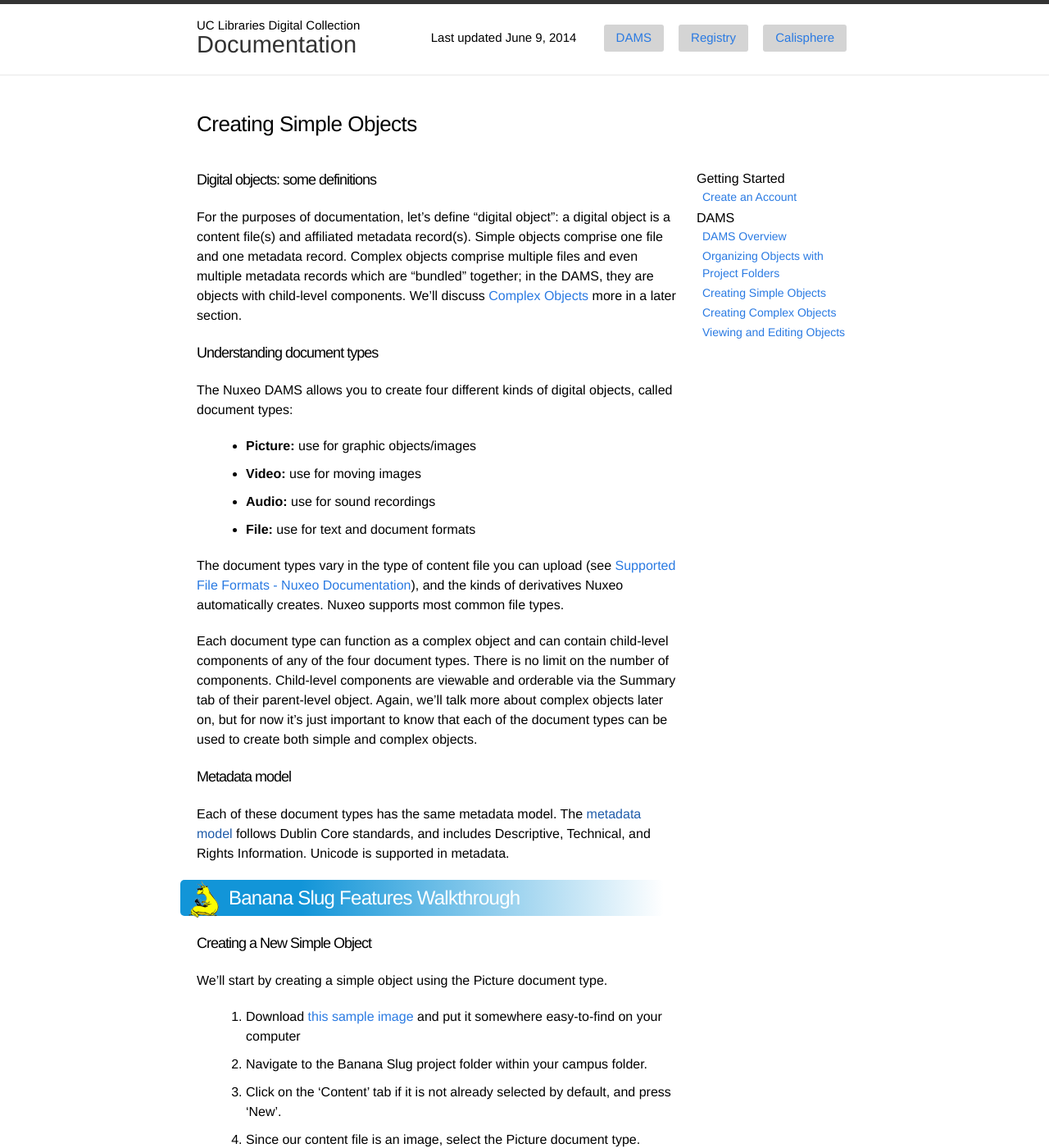
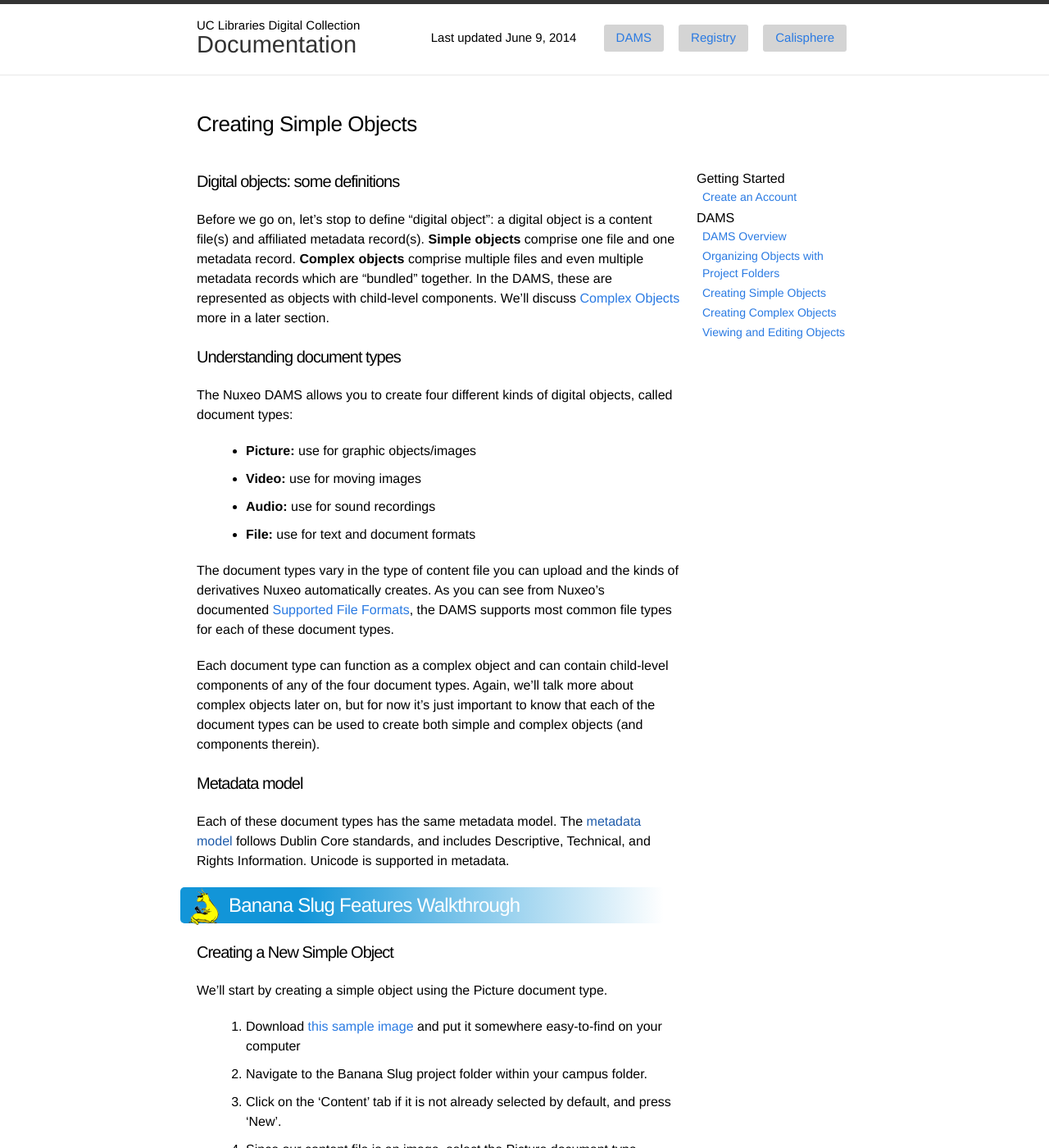
Before and after one commit to ucldc/ucldc-docs, a Jekyll site: the page built from docs/dams/create-objects.md, in a window 1280 px wide and 1400 px high. Shown: the whole window at 82% size. Built offline with Jekyll 4.4.1, drawn with Linux system fonts in a browser that asks for light colours; nearby versions of some CDN libraries; some of the changed text lies outside the part shown.

Commit message:
Update create-objects.md

```diff
--- a/docs/dams/create-objects.md
+++ b/docs/dams/create-objects.md
@@ -6,31 +6,31 @@
 permalink: /create-objects/
 ---
 
-#### Digital objects: some definitions
+### Digital objects: some definitions
 
-For the purposes of documentation, let's define "digital object": a digital object is a content file(s) and affiliated metadata record(s). Simple objects comprise one file and one metadata record. Complex objects comprise multiple files and even multiple metadata records which are "bundled" together; in the DAMS, they are objects with child-level components. We'll discuss [Complex Objects]({{ site.url }}{{ site.url }}/docs/dams/complex-objects/) more in a later section.
+Before we go on, let's stop to define "digital object": a digital object is a content file(s) and affiliated metadata record(s). <b>Simple objects</b> comprise one file and one metadata record. <b>Complex objects</b> comprise multiple files and even multiple metadata records which are "bundled" together. In the DAMS, these are represented as objects with child-level components. We'll discuss [Complex Objects]({{ site.url }}{{ site.url }}/docs/dams/complex-objects/) more in a later section.
 
 
-#### Understanding document types
+### Understanding document types
 
 The Nuxeo DAMS allows you to create four different kinds of digital objects, called document types:
 
-- **Picture:** use for graphic objects/images
-- **Video:** use for moving images
-- **Audio:** use for sound recordings
-- **File:** use for text and document formats
+- **<b>Picture:</b>** use for graphic objects/images
+- **<b>Video:</b>** use for moving images
+- **<b>Audio:</b>** use for sound recordings
+- **<b>File:</b>** use for text and document formats
 
-The document types vary in the type of content file you can upload (see <a href="http://doc.nuxeo.com/display/public/USERDOC/Supported+File+Formats" target="_blank">Supported File Formats - Nuxeo Documentation</a>), and the kinds of derivatives Nuxeo automatically creates. Nuxeo supports most common file types.
+The document types vary in the type of content file you can upload and the kinds of derivatives Nuxeo automatically creates. As you can see from Nuxeo's documented <a href="http://doc.nuxeo.com/display/public/USERDOC/Supported+File+Formats" target="_blank">Supported File Formats</a>, the DAMS supports most common file types for each of these document types.
 
-Each document type can function as a complex object and can contain child-level components of any of the four document types. There is no limit on the number of components. Child-level components are viewable and orderable via the Summary tab of their parent-level object. Again, we'll talk more about complex objects later on, but for now it's just important to know that each of the document types can be used to create both simple and complex objects.
+Each document type can function as a complex object and can contain child-level components of any of the four document types. Again, we'll talk more about complex objects later on, but for now it's just important to know that each of the document types can be used to create both simple and complex objects (and components therein).
 
-#### Metadata model
+### Metadata model
 
 Each of these document types has the same metadata model. The [metadata model]() follows Dublin Core standards, and includes Descriptive, Technical, and Rights Information. Unicode is supported in metadata.
 
 <div class="walkthrough">Banana Slug Features Walkthrough</div>
 
-#### Creating a New Simple Object
+### Creating a New Simple Object
 
 We'll start by creating a simple object using the Picture document type.
 
```
Also changed, not shown: other parts of docs/dams/create-objects.md (+1 -1 lines).
